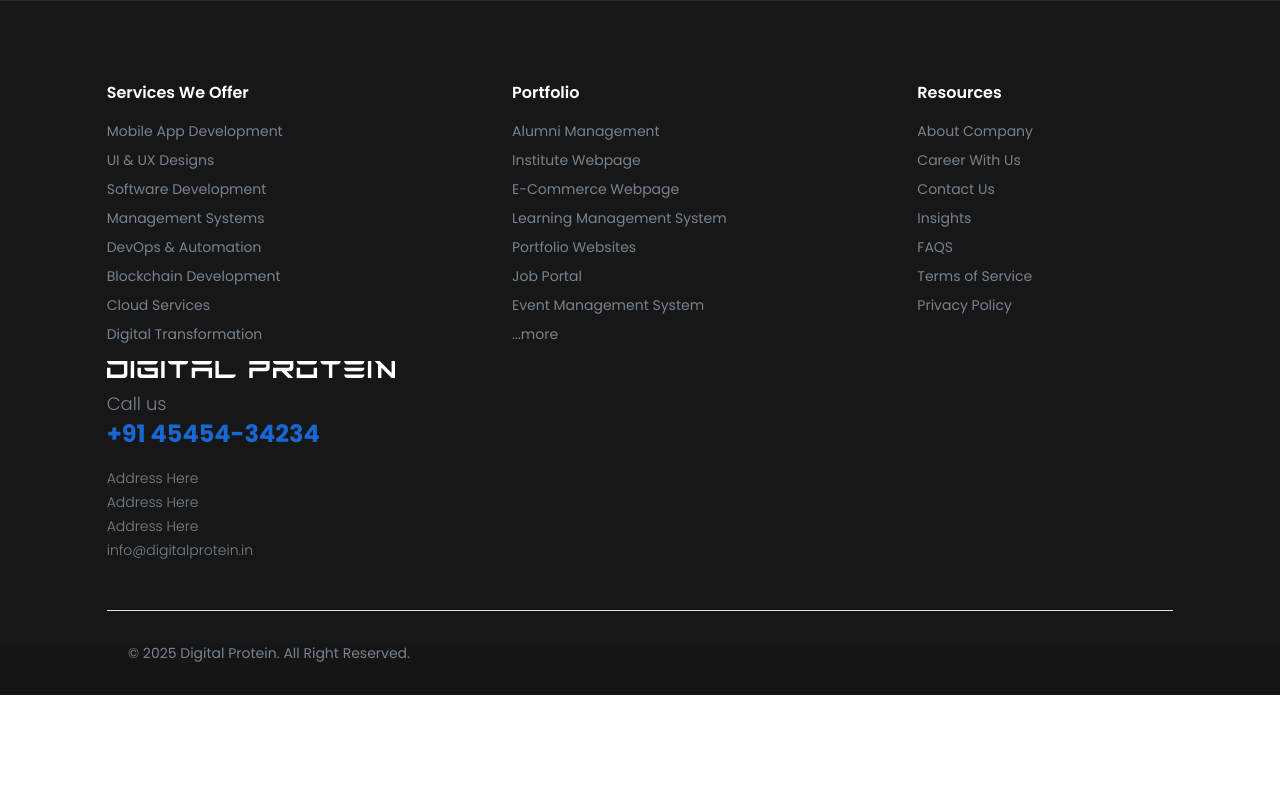
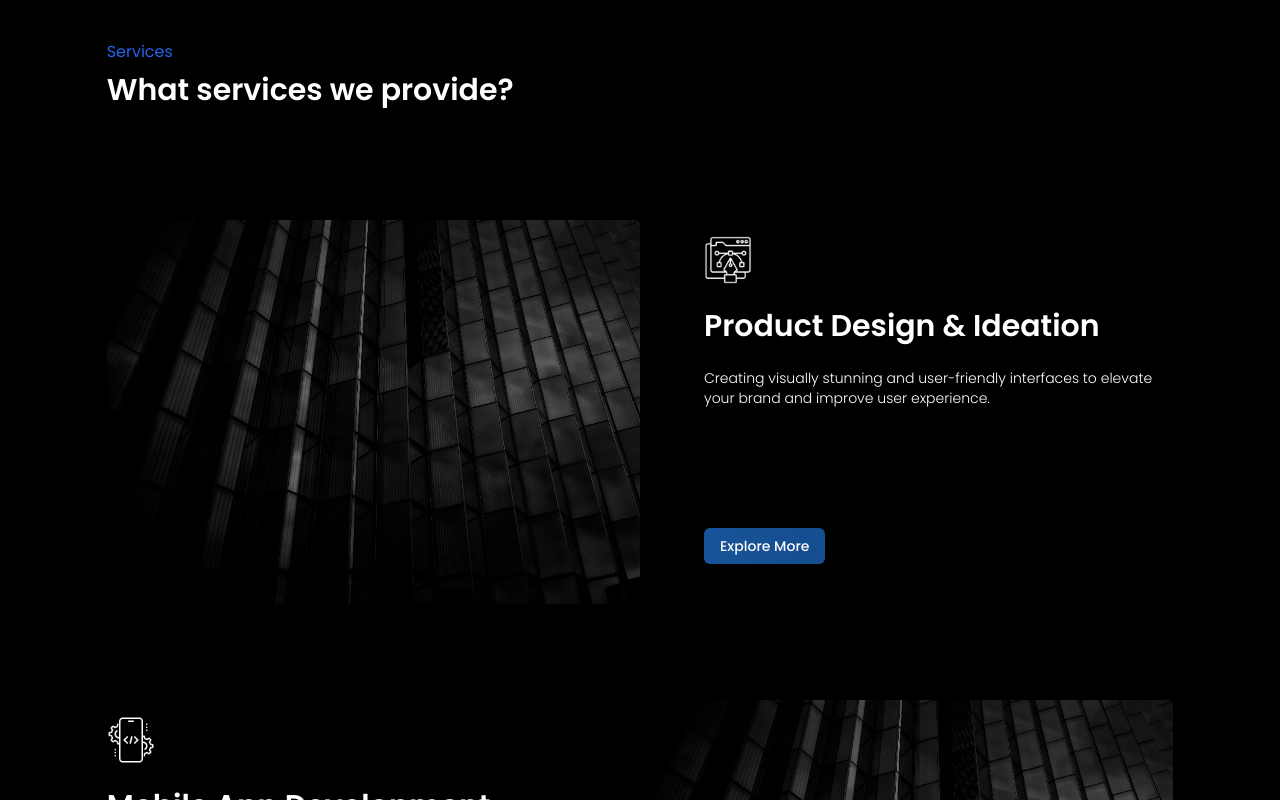
Before and after one commit to digital-protein/digital-protein, a Next.js app: page /services in a window 1280 px wide. Shown: the part 880-1680 px from the top of the page. Before the commit the page ends 1575 px from the top, so only its background shows below. Built offline with nearby package versions, Linux system fonts and the light colour scheme.

Commit message:
update services page

```diff
--- /dev/null
+++ b/components/assets/services.ts
@@ -0,0 +1,76 @@
+const services = [
+    {
+        icon: "ux-design.png",
+        image: "product-design.png",
+        title: "Product Design & Ideation",
+        id: "ProductDesign",
+        description:
+            "Creating visually stunning and user-friendly interfaces to elevate your brand and improve user experience.",
+        link: "/services/ui-ux-design-services",
+    },
+    {
+        icon: "mobile-development.png",
+        image: "mobile-app-development.png",
+        title: "Mobile App Development",
+        id: "MobileApps",
+        description:
+            "We build intuitive, responsive mobile apps tailored to meet your specific business needs and enhance user engagement.",
+        link: "/services/mobile-app-development-services",
+    },
+    {
+        icon: "coding.png",
+        image: "software-development.png",
+        title: "Software Development",
+        id: "SoftwareDev",
+        description:
+            "Crafting high-performance, scalable web applications with modern technologies to enhance your digital presence.",
+        link: "/services/software-development-services",
+    },
+    {
+        icon: "edge-computing.png",
+        image: "cloud-computing.png",
+        title: "Cloud Solutions",
+        id: "CloudService",
+        description:
+            "Providing robust cloud computing services to optimize scalability, security, and cost-effectiveness.",
+        link: "/services/cloud-services",
+    },
+    {
+        icon: "blockchain.png",
+        image: "blockchain-development.png",
+        title: "Blockchain Development",
+        id: "BlockchainDev",
+        description:
+            "Empowering businesses with decentralized solutions through secure and scalable blockchain technology.",
+        link: "/services/blockchain-development-services",
+    },
+    {
+        icon: "ai-model.png",
+        image: "artificial-intelligence.png",
+        title: "AI & Machine Learning",
+        id: "AIML",
+        description:
+            "Leveraging AI-driven solutions to automate processes, analyze data, and enhance decision-making.",
+        link: "/services/ai-development-services",
+    },
+    {
+        icon: "platform.png",
+        image: "digital-transformation.png",
+        title: "Digital Transformation",
+        id: "DigitalTransformation",
+        description:
+            "Helping enterprises digitally transform their business therough the power of technology and innovation.",
+        link: "/services/digital-transformation-services",
+    },
+    {
+        icon: "eternity.png",
+        image: "devops.png",
+        title: "DevOps & Automation",
+        id: "DevOps",
+        description:
+            "Optimizing workflows and improving efficiency with DevOps solutions, CI/CD pipelines, and automation strategies.",
+        link: "/services/devops-services",
+    },
+];
+
+export default services;
--- a/pages/services.tsx
+++ b/pages/services.tsx
@@ -6,8 +6,10 @@ import Head from 'next/head';
 import Footer from '@/components/common/Footer';
 import Navbar from '@/components/common/Navbar';
 import { UserContext } from '@/context/userContext';
+import { Button } from '@/components/ui/button';
+import services from '@/components/assets/services';
 
-const services = () => {
+const ServicePage = () => {
     const { setCurrentTab } = useContext(UserContext);
 
     useEffect(() => {
@@ -72,6 +74,34 @@ const services = () => {
                     </div>
                 </div>
 
+                <div className='md:w-10/12 w-11/12 h-auto flex flex-col md:gap-0 gap-12 py-24 text-white'>
+                    <div className='w-full flex flex-col'>
+                        <div className='text-blue-600 font-normal mb-2'>Services</div>
+                        <div className='md:text-3xl text-2xl font-semibold mb-4'>What services we provide?</div>
+                    </div>
+
+                    <div className='flex flex-col'>
+
+                        {services?.map((service: any, index: any) => (
+                            <div key={index} id={service?.id} className={`w-full h-auto text-white pt-24 flex ${index % 2 === 0 ? "md:flex-row flex-col" : "md:flex-row-reverse flex-col"
+                                } gap-16 items-start cursor-pointer`}>
+                                <Image src={`/bg/bg_3.jpg`} alt='' width={330} height={330} className='md:w-1/2 w-full md:h-96 h-64 object-cover rounded-md shadow-lg' />
+                                <div className='md:w-1/2 w-full flex flex-col md:gap-24 gap-6'>
+                                    <div className='flex flex-col md:gap-6 gap-3 items-start mt-4'>
+                                        <Image src={`/services/icons/${service.icon}`} alt='' width={30} height={30} className='w-12 h-auto' />
+                                        <div className="md:text-3xl text-2xl font-semibold">{service.title}</div>
+                                        <div className="text-sm font-light h-16">{service.description}</div>
+                                    </div>
+                                    <Link href={service.link} className='w-full'>
+                                        <Button variant={'manual'} className='cursor-pointer'>Explore More</Button>
+                                    </Link>
+                                </div>
+                            </div>
+                        ))}
+
+                    </div>
+                </div>
+
             </div>
 
             <Footer />
@@ -80,4 +110,4 @@ const services = () => {
     )
 }
 
-export default services
+export default ServicePage
```
